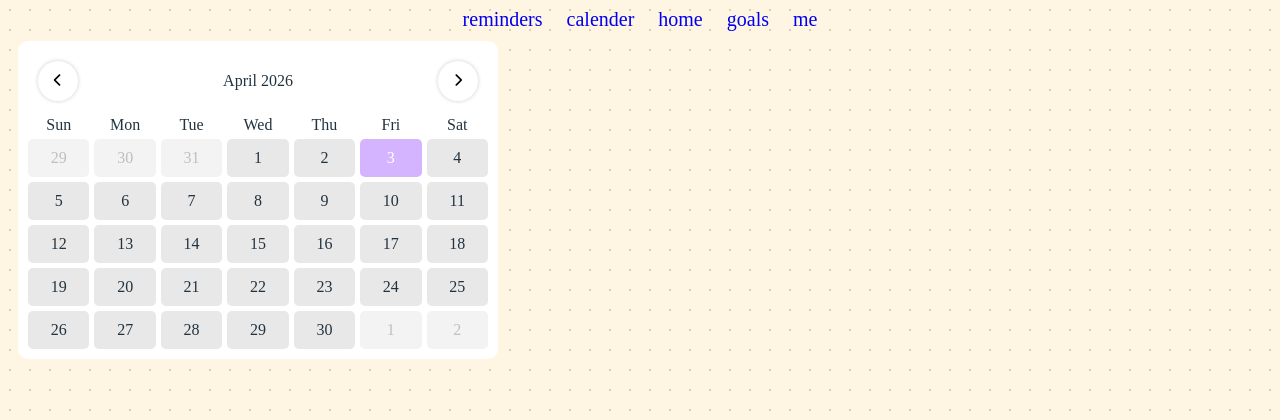
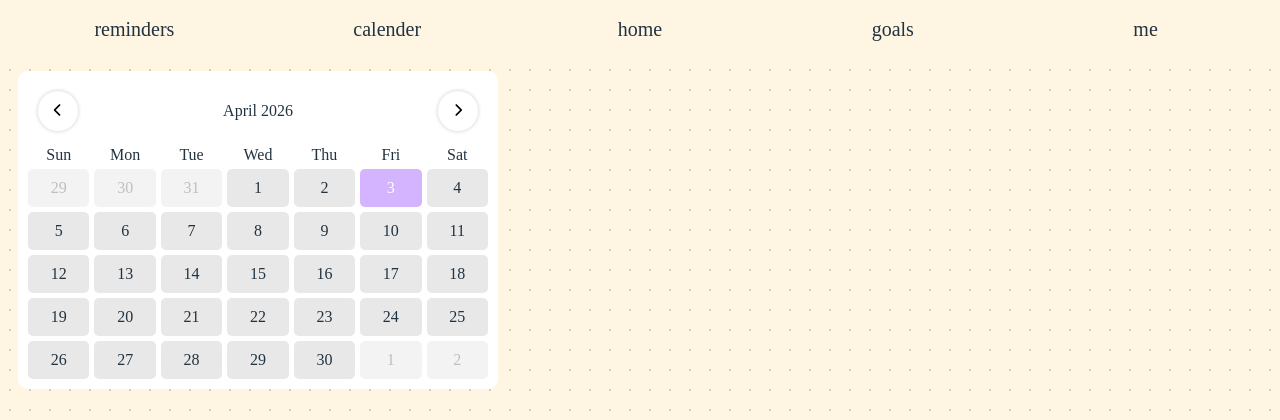
Before and after one commit to baileeba/ay25-26-cmp208-salcc-student-organiser, a PHP site: page / in a window 1280 px wide. Shown: the top 420 px of the page. Run offline with PHP 8.4, Linux system fonts and the light colour scheme.

Commit message:
added name + css changes

```diff
--- a/index.html
+++ b/index.html
@@ -13,7 +13,7 @@
     <head>
         <meta charset = "UTF-8">
         <meta name = "viewport" content = "width=device-width, initial-scale=1.0">
-        <title>[placeholder]</title>
+        <title>StudSorter</title>
         <link rel = "stylesheet" href = "https://cdnjs.cloudflare.com/ajax/libs/font-awesome/6.4.0/css/all.min.css">
         <link rel = "stylesheet" href = "style.css">
     </head>
--- a/style.css
+++ b/style.css
@@ -1,16 +1,31 @@
+/* general */
+body {
+    background-color: #fff5e3;
+    background-image: radial-gradient(#daceb8 1.5px, transparent 0);
+    background-size: 20px 20px;
+    color: #223340;
+}
+
+/* navbar */
 #nav a {
     text-decoration: none;
     padding: 10px;
     font-size: 20px;
     width: 98%;
     margin: auto;
+    color: #223340;
 }
 
-body {
-    background-color: #fff5e3;
-    background-image: radial-gradient(#daceb8 1.5px, transparent 0);
-    background-size: 20px 20px;
-    color: #223340;
+#nav a:active {
+    border: 10px solid #223340;
+    border-radius: 10px;
+}
+
+#nav {
+    display: flex;
+    align-items: center;
+    justify-content: center;
+    padding-bottom: 10px; background-color: #fff5e3;
 }
 
 /* dashboard */
```
